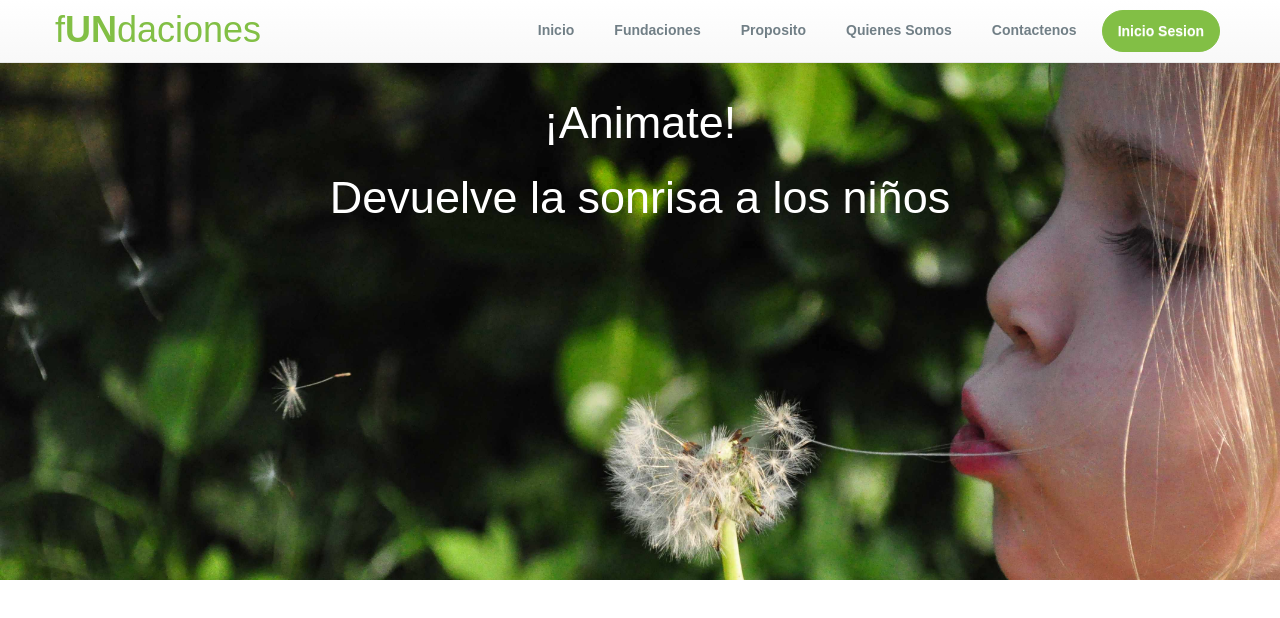
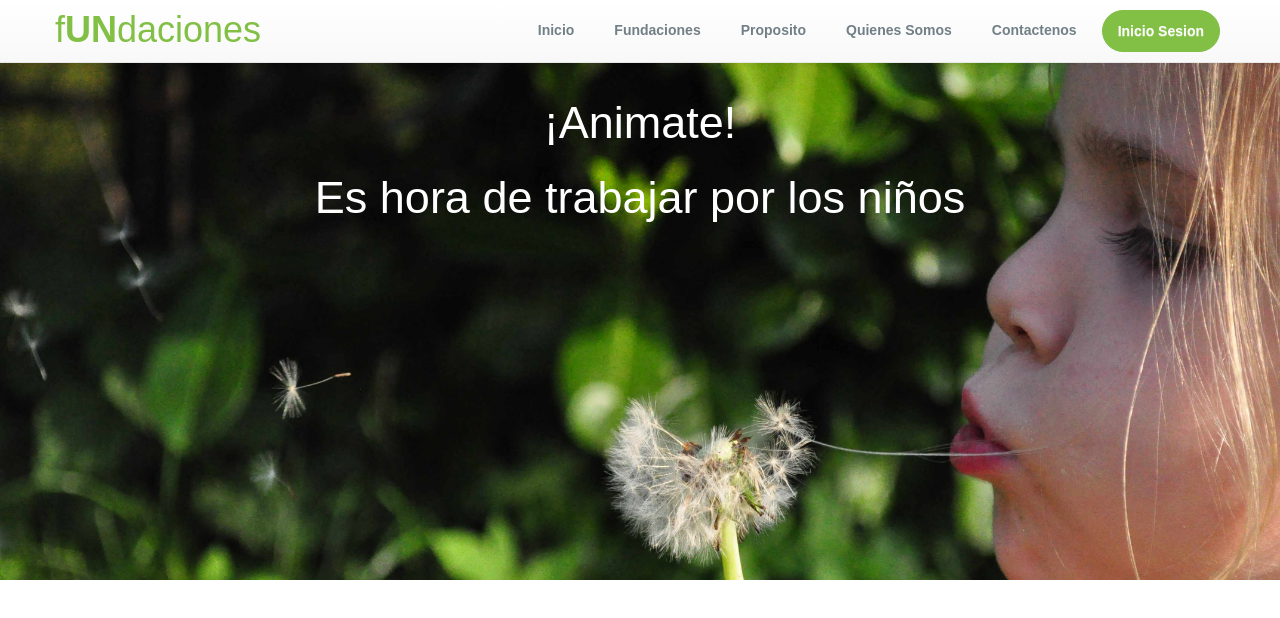
Before and after one commit to LantriAcademy/IS2_Lantri_FE, a React (Create React App) app: page / in a window 1280 px wide. Shown: the top 618 px of the page. Built offline with nearby package versions, Linux system fonts and the light colour scheme.

Commit message:
LIGERO CAMBIO EN LANDING

```diff
--- a/src/components/Landing/InitialBanner.jsx
+++ b/src/components/Landing/InitialBanner.jsx
@@ -11,7 +11,7 @@ export default class InitialBanner extends Component {
                             <h2 class="text-dec">fUndaciones</h2>
                             <div class="intro-para text-center">
                                 <p class="big-text">¡Animate!</p>
-                                <p class="small-text">Devuelve la sonrisa a los niños</p>
+                                <p class="small-text">Es hora de trabajar por los niños</p>
                             </div>
                         </div>
                     </Row>
```
